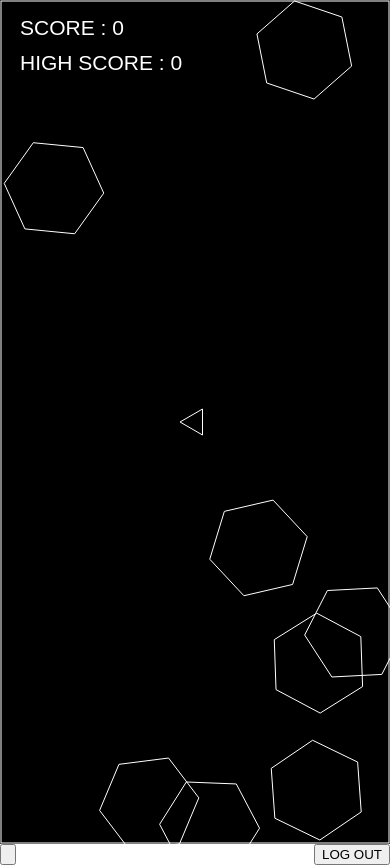
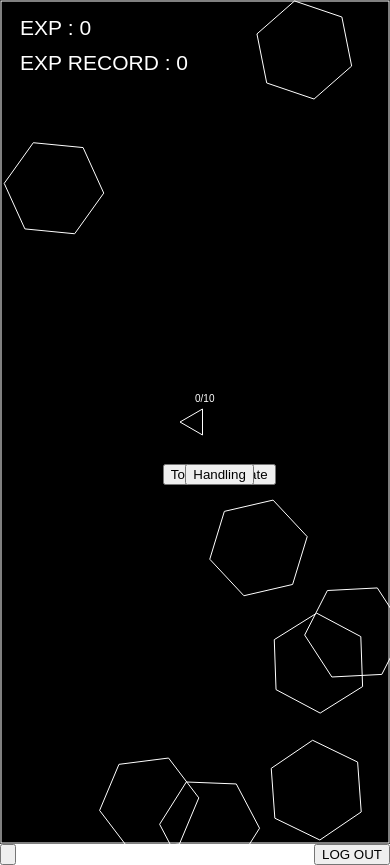
Before and after one commit to JustinMacGregor/asteroid.io, a website: page www/game.html in a window 390 px wide. Drawn offline with Linux system fonts and the light colour scheme; some packages are replaced by stand-ins of ours.

Commit message:
added tentative levelup buttons

```diff
--- a/www/css/gameCanvas.css
+++ b/www/css/gameCanvas.css
@@ -3,6 +3,30 @@ body {
     height: 100%;
     margin: 0;
     background-color: white;
+}
+
+#container{
+    position: relative;
+    width: 100%;
+    height: 100%;
+}
+
+#buttonTopSpeed {
+    position:absolute;
+    left:41.75%;
+    bottom:42.5%;
+}
+
+#buttonHandling {
+    position:absolute;
+    left:47.5%;
+    bottom:42.5%;
+}
+
+#buttonFireRate {
+    position:absolute;
+    left:52.5%;
+    bottom:42.5%;
 }
 
 #asteroid-canvas {
--- a/www/game.html
+++ b/www/game.html
@@ -12,6 +12,9 @@
 
     <div id="container">
         <canvas id="asteroid-canvas"></canvas>
+        <button id='buttonTopSpeed'>Top Speed</button>
+        <button id='buttonFireRate'>Fire Rate</button>
+        <button id='buttonHandling'>Handling</button>
     </div>
 
    <div style="position: relative;">
--- a/www/js/game.js
+++ b/www/js/game.js
@@ -6,7 +6,7 @@ let keys = [];
 let ship;
 let bullets = [];
 let asteroids = [];
-let score = 0;
+let exp = 0;
 let lives = 3;
 
 let highScore;
@@ -19,7 +19,6 @@ function SetupCanvas(){
     ctx = canvas.getContext("2d");
     canvas.width = canvasWidth;
     canvas.height = canvasHeight;
-    //ctx.lineWidth = 5;
     ctx.fillStyle = "black";
     ctx.fillRect(0, 0, canvas.width, canvas.height);
 
@@ -90,9 +89,11 @@ class Ship {
         this.x = canvasWidth / 2;
         this.y = canvasHeight / 2;
         this.movingForward = false;
+        this.drag = 0.99;
         this.speed = 0.1;
         this.velX = 0;
         this.velY = 0;
+        this.expToLevel = 10;
         this.rotateSpeed = 0.001;
         this.radius = 15;
         this.angle = 0;
@@ -109,16 +110,12 @@ class Ship {
         let radians = this.angle / Math.PI * 180;
 
         // If moving forward calculate changing values of x & y
-        // If you want to find the new point x use the
-        // formula oldX + cos(radians) * distance
-        // Forumla for y oldY + sin(radians) * distance
         if (this.movingForward) {
             this.velX += Math.cos(radians) * this.speed;
             this.velY += Math.sin(radians) * this.speed;
 
         }
-        // If ship goes off board place it on the opposite
-        // side
+        // If ship goes off board, process a death
         if (this.x < this.radius) {
             handleDeath();
         }
@@ -134,8 +131,8 @@ class Ship {
         // Slow ship speed when not holding key
 
         ctx.translate(this.x,this.y);
-        this.velX *= 0.99;
-        this.velY *= 0.99;
+        this.velX *= this.drag;
+        this.velY *= this.drag;
 
         // Change value of x & y while accounting for
         // air friction
@@ -166,6 +163,11 @@ class Ship {
             }
             ctx.closePath();
             ctx.stroke();
+
+            // Display exp over ship
+            ctx.fillStyle = 'white';
+            ctx.font = '10px Arial';
+            ctx.fillText(exp.toString() + "/" + this.expToLevel.toString(), this.x, this.y - 20);
         }
 
         if (this.numBlinks > 0) {
@@ -320,7 +322,7 @@ function Render() {
     // Display score
     ctx.fillStyle = 'white';
     ctx.font = '21px Arial';
-    ctx.fillText("SCORE : " + score.toString(), 20, 35);
+    ctx.fillText("EXP : " + exp.toString(), 20, 35);
 
     // If no lives signal game over
     if(lives <= 0){
@@ -356,7 +358,7 @@ function Render() {
             if(CircleCollision(ship.x, ship.y, 11, asteroids[k].x, asteroids[k].y, asteroids[k].collisionRadius)){
                 if (asteroids[k].level == 4){
                     asteroids.splice(k,1);
-                    score += 20;
+                    exp += 1;
                 }
                 else{
                     handleDeath();
@@ -426,10 +428,10 @@ function Render() {
     }
 
     // Updates the high score using local storage
-    highScore = Math.max(score, highScore);
+    highScore = Math.max(exp, highScore);
     localStorage.setItem(localStorageName, highScore);
     ctx.font = '21px Arial';
-    ctx.fillText("HIGH SCORE : " + highScore.toString(), 20, 70);
+    ctx.fillText("EXP RECORD : " + highScore.toString(), 20, 70);
 
     requestAnimationFrame(Render);
 }
```
